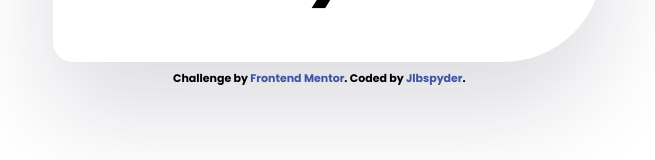
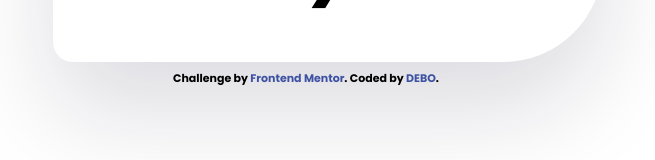
Before and after one commit to Jlbspyder/Age-Calculator, a React (Vite) app: page / in a window 1280 px wide. Shown: the part 488-648 px from the top of the page, without its empty margins (312-967 px from the left). Built offline with nearby package versions, Linux system fonts and the light colour scheme.

Commit message:
Update Footer.jsx

```diff
--- a/src/components/Footer.jsx
+++ b/src/components/Footer.jsx
@@ -3,7 +3,7 @@ const Footer = () => {
   return (
   <div className="attribution">
     Challenge by <a href="https://www.frontendmentor.io?ref=challenge" target="_blank">Frontend Mentor</a>.
-    Coded by <a href="https://github.com/Jlbspyder" target="_blank">Jlbspyder</a>.
+    Coded by <a href="https://github.com/Jlbspyder" target="_blank">DEBO</a>.
   </div>
   )
 }
```
